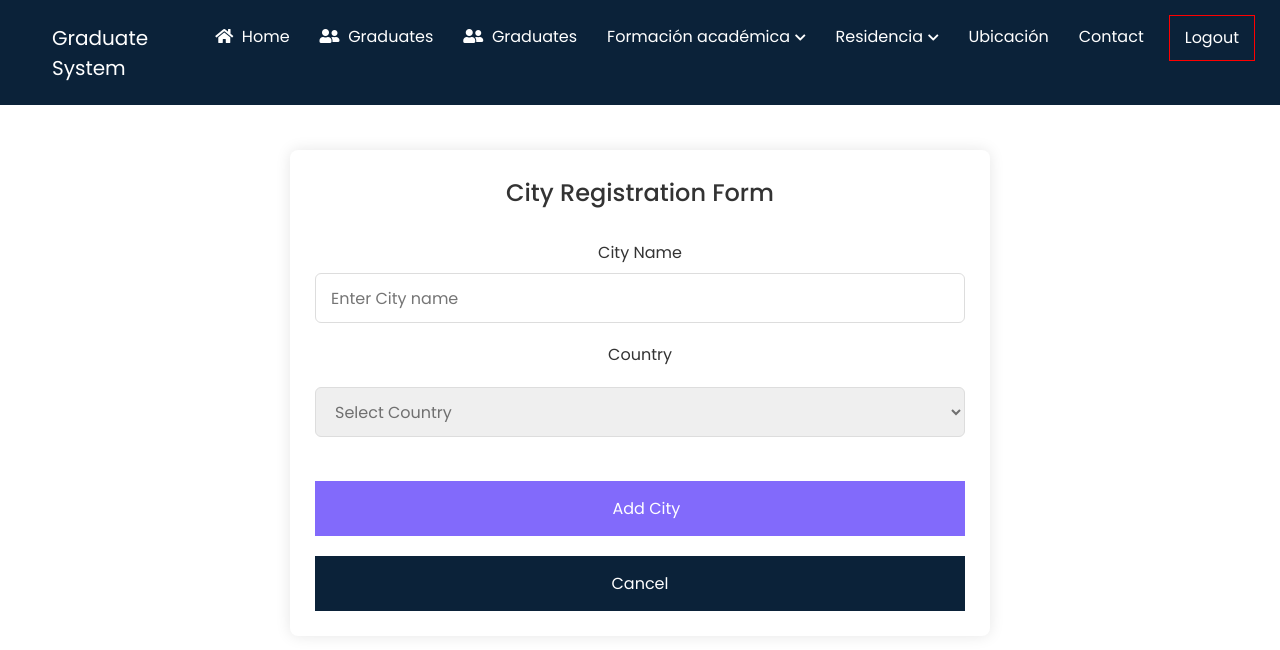
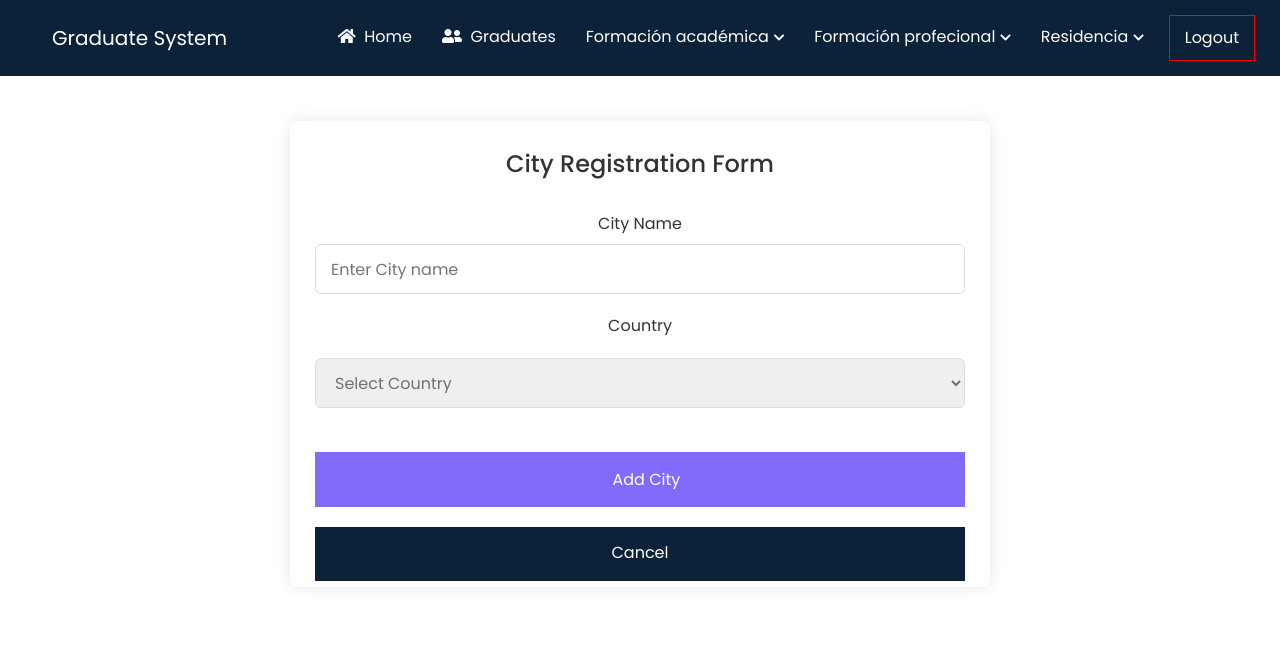
Before and after one commit to cheetos00s/sw-project, a Django app: page /ciudad_add in a window 1280 px wide. Shown: the top 650 px of the page. Run offline with Django 4.2, Linux system fonts and the light colour scheme; the visitor is signed in with stand-in values (Sample User, id 1); data that the repository does not hold is empty; some libraries are stand-ins or nearby versions.

Commit message:
ultimate changes

```diff
--- a/App/static/App/css/style.css
+++ b/App/static/App/css/style.css
@@ -31,11 +31,16 @@ a {
   text-decoration: none;
 }
 
-.menu,
-.submenu {
+.menu {
   z-index: 9999999999;
   list-style-type: none;
   cursor: pointer;
+}
+.submenu{
+  z-index: 9999999999;
+  list-style-type: none;
+  cursor: pointer;
+  width: 100%;
 }
 
 .logo {
@@ -933,8 +938,8 @@ th {
   background: rgb(130, 106, 251);
 }
 
-.form a {
-  height: 55px;
+.form #back {
+  height: 35px;
   width: 100%;
   color: #fff;
   font-size: 1rem;
@@ -943,7 +948,22 @@ th {
   border: none;
   cursor: pointer;
   transition: all 0.2s ease;
-  background: rgb(130, 106, 251);
+  background-color: #0b2239;
+   display: flex;
+  justify-content: center;
+}
+#back-a {
+  height: 40px;
+  width: 100%;
+  color: #fff;
+  font-size: 1rem;
+  font-weight: 400;
+  margin-top: 14px;
+  border: none;
+  cursor: pointer;
+  transition: all 0.2s ease;
+  background-color: #0b2239;
+  display: block;
 }
 
 .form button:hover {
--- a/App/templates/App/base.html
+++ b/App/templates/App/base.html
@@ -46,19 +46,23 @@
             <i id="a" class="fas fa-home"></i>&nbsp;&nbsp;Home</a></li>
           <li class="item">
             <a href="#">
-            <i class="fas fa-user-friends"></i>&nbsp;&nbsp;Graduates</a>
-          </li>
-          <li class="item">
-            <a href="#">
             <i id="a" class="fas fa-user-friends"></i>&nbsp;&nbsp;Graduates</a>
           </li>
           <li class="item has-submenu">
             <a id="a" tabindex="0">Formación académica</a>
             <ul class="submenu">
+              <li class="subitem"><a href="">Formación académica</a></li>
               <li class="subitem"><a href="">Pregrado</a></li>
               <li class="subitem"><a href="{% url 'facultad_list' %}">Facultad</a></li>
               <li class="subitem"><a href="{% url 'institucion_list' %}">Institución</a></li>
               <li class="subitem"><a href="">Posgrado</a></li>
+            </ul>
+          </li>
+          <li class="item has-submenu">
+            <a id="a" tabindex="0">Formación profecional</a>
+            <ul class="submenu">
+              <li class="subitem"><a href="">Historia laboral</a></li>
+              <li class="subitem"><a href="">empresa</a></li>
             </ul>
           </li>
           <li class="item has-submenu">
@@ -67,9 +71,6 @@
               <li class="subitem"><a href="{% url 'ciudad_list' %}">Ciudad</a></li>
               <li class="subitem"><a href="{% url 'pais_list' %}">Pais</a></li>
             </ul>
-          </li>
-          <li class="item"><a href="{% url 'pais_list' %}">Ubicación</a></li>
-          <li class="item"><a href="#">Contact</a>
           </li>
 
           <li class="item button2 secondary"><a href="/logout/" >Logout</a></li>
--- a/App/templates/App/ciudad_add.html
+++ b/App/templates/App/ciudad_add.html
@@ -33,7 +33,10 @@
 
         <br>
         <button type="submit" >{% block Btn-action %}&nbsp;&nbsp; Add City {% endblock Btn-action %}</button>
-        <button type="text" style="background-color: #0b2239;" ><a style="background-color: #0b2239;" href="{% url 'ciudad_list' %}">Cancel</a></button>
+        <div id="back" >
+            <a id="back-a" style="background-color: #0b2239;" href="{% url 'ciudad_list' %}">Cancel</a>
+        </div>
+
 
 
         </form>
--- a/App/templates/App/empresa_add.html
+++ b/App/templates/App/empresa_add.html
@@ -28,7 +28,7 @@
         </div>
         <br>
         <button type="submit" >{% block Btn-action %}&nbsp;&nbsp; Add Company {% endblock Btn-action %}</button>
-        <button type="text" style="background-color: #0b2239;" ><a style="background-color: #0b2239;" href="{% url 'empresa_list' %}">Cancel</a></button>
+        <a style="background-color: #0b2239;" href="{% url 'empresa_list' %}">Cancel</a>
 
 
         </form>
--- a/App/templates/App/facultad_add.html
+++ b/App/templates/App/facultad_add.html
@@ -20,7 +20,7 @@
         </div>
         <br>
         <button type="submit" >{% block Btn-action %}&nbsp;&nbsp; Add School {% endblock Btn-action %}</button>
-        <button type="text" style="background-color: #0b2239;" ><a style="background-color: #0b2239;"  href="{% url 'facultad_list' %}">Cancel</a></button>
+        <a style="background-color: #0b2239;"  href="{% url 'facultad_list' %}">Cancel</a>
 
 
         </form>
--- a/App/templates/App/institucion_add.html
+++ b/App/templates/App/institucion_add.html
@@ -20,7 +20,7 @@
         </div>
         <br>
         <button type="submit" >{% block Btn-action %}&nbsp;&nbsp; Add Academy {% endblock Btn-action %}</button>
-        <button type="text" style="background-color: #0b2239;" ><a style="background-color: #0b2239;" href="{% url 'pais_list' %}">Cancel</a></button>
+        <a style="background-color: #0b2239;" href="{% url 'pais_list' %}">Cancel</a>
 
 
         </form>
--- a/App/templates/App/pais_add.html
+++ b/App/templates/App/pais_add.html
@@ -20,9 +20,7 @@
         </div>
         <br>
         <button type="submit" >{% block Btn-action %}&nbsp;&nbsp; Add Country {% endblock Btn-action %}</button>
-        <button type="text" style="background-color: #0b2239;" ><a style="background-color: #0b2239;" href="{% url 'pais_list' %}">Cancel</a></button>
-
-
+        <a style="background-color: #0b2239;" href="{% url 'pais_list' %}">Cancel</a>
         </form>
     </section>
 
```
